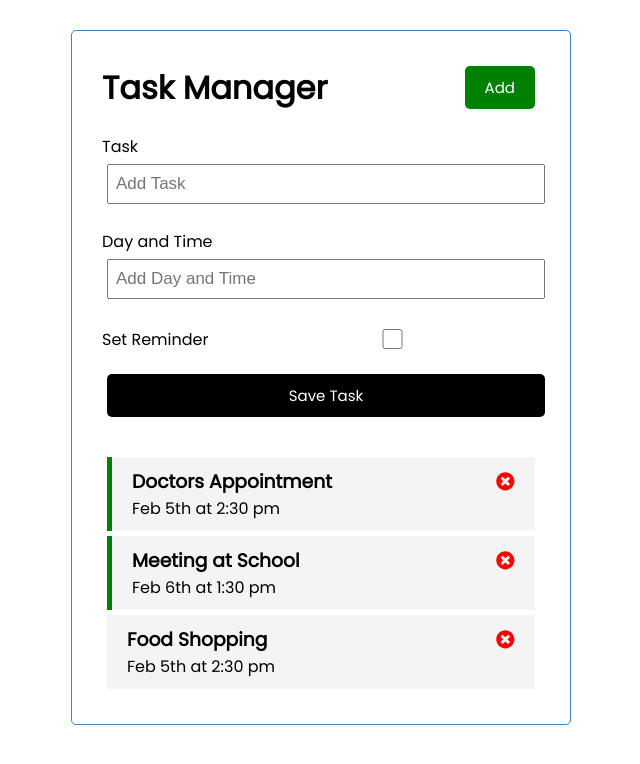
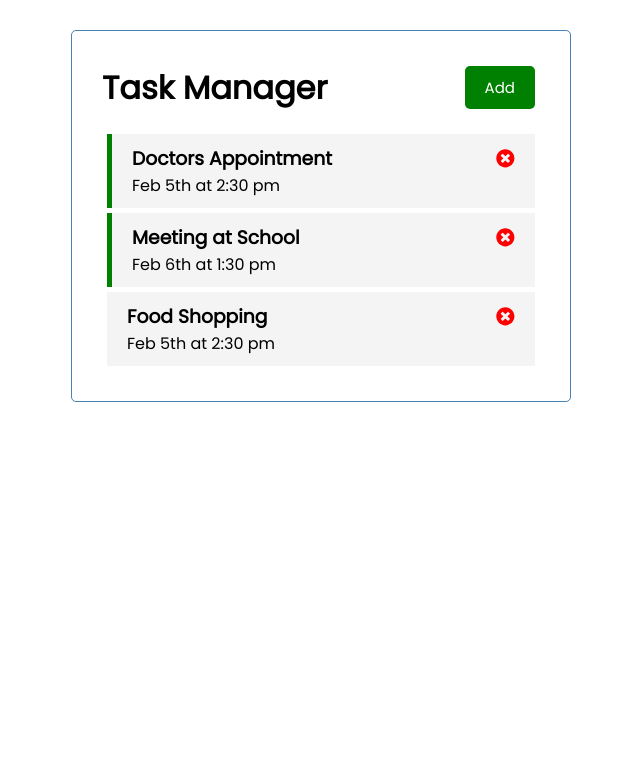
Before and after one commit to AlexChalakov/Task-Manager, a React (Create React App) app: page / in a window 1280 px wide. Shown: the top 764 px of the page, without its empty margins (319-959 px from the left). Built offline with nearby package versions, Linux system fonts and the light colour scheme.

Commit message:
Button toggle and build version

```diff
--- a/src/App.js
+++ b/src/App.js
@@ -5,7 +5,7 @@
 
 function App() {
   //showing different interface by default
-  const [showAddTask, setShowAddTask] = useState(true)
+  const [showAddTask, setShowAddTask] = useState(false)
 
   //initialising various tasks
   const [tasks, setTasks] = useState([
@@ -48,7 +48,7 @@
 
   return (
     <div className="container">
-      <Header />
+      <Header onAdd={() => setShowAddTask(!showAddTask)} showAdd = {showAddTask}/>
       {showAddTask && <AddTask onAdd={addTask}/>}
       {tasks.length > 0 ? (<Tasks tasks = { tasks }
         onDelete = {deleteTask}
--- a/src/components/Header.js
+++ b/src/components/Header.js
@@ -1,15 +1,11 @@
 import PropTypes from 'prop-types'
 import Button from './Button'
 
-const Header = ({ title }) => {
-    const onClick = () => {
-        console.log('Click')
-    }
-
+const Header = ({ title, onAdd, showAdd }) => {
     return (
         <header className = 'header'>
             <h1>{title}</h1>
-            <Button color= 'green' text='Add' onClick = {onClick} />
+            <Button color= {showAdd ? 'red' : 'green'} text={showAdd ? 'Close' : 'Add'} onClick = {onAdd} />
         </header>
     )
 }
```
Also changed, not shown: 19 other files (tests, documents, lock files or other folders).
